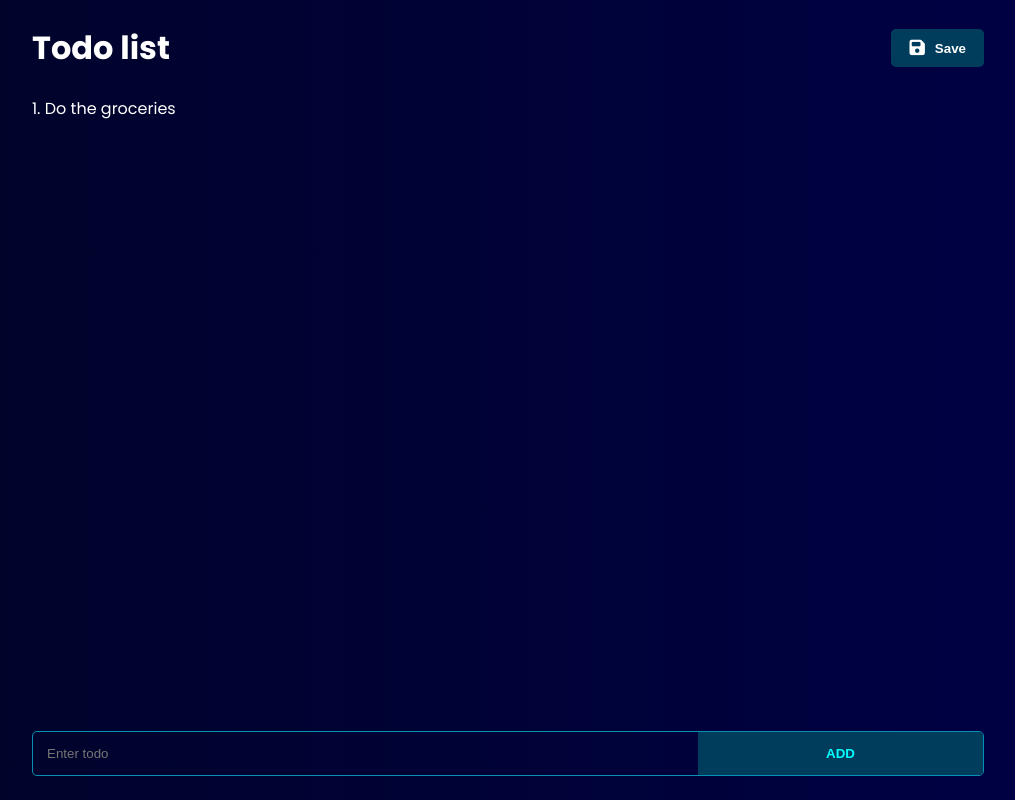
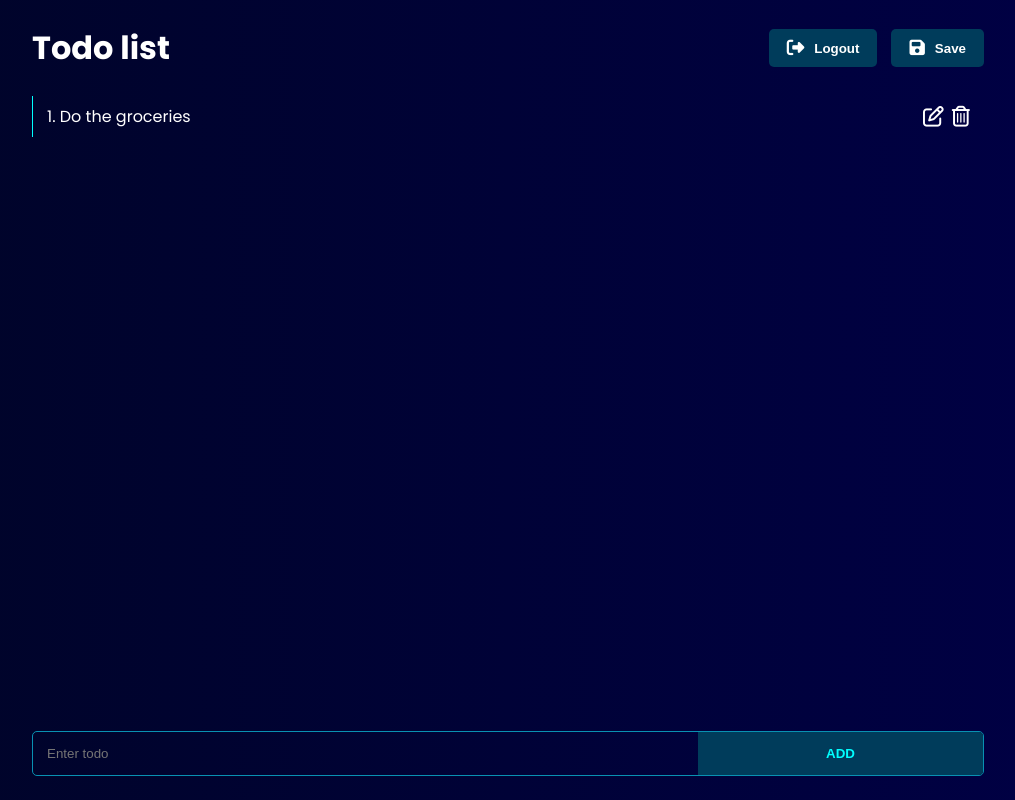
Before and after one commit to IsaqueFranklin/Svelte-todo-list, a SvelteKit app: page /dashboard in a window 1280 px wide. Shown: the whole page, without its empty margins (132-1147 px from the left). Built offline with nearby package versions, Linux system fonts and the light colour scheme.

Commit message:
main functionalities done

```diff
--- a/src/routes/dashboard/+page.svelte
+++ b/src/routes/dashboard/+page.svelte
@@ -1,7 +1,7 @@
 <script>
     let todoList = ['Do the groceries'];
     let currTodo = "";
-    let error = true;
+    let error = false;
 
     function addTodo(){
         error = false;
@@ -9,25 +9,61 @@
             error = true;
         }
 
-        todoList.push(currTodo);
+        todoList = [...todoList, currTodo];
+        currTodo = "";
     }
+
+    function editTodo(index) {
+        let newTodoList = [...todoList].filter((val, i) => {
+            return i != index;
+        });
+
+        currTodo = todoList[index];
+        todoList = newTodoList;
+    }
+
+    function removeTodo(index) {
+        let newTodoList = [...todoList].filter((val, i) => {
+            return i != index;
+        });
+
+        todoList = newTodoList;
+    }
+
 </script>
 
 <div class="mainContainer">
     <div class="headerContainer">
         <h1>Todo list</h1>
-        <button><i class="fa-solid fa-floppy-disk"></i><p>Save</p></button>
+        <div class="headerBtns">
+            <button><i class="fa-solid fa-right-from-bracket"></i><p>Logout</p></button>
+            <button><i class="fa-solid fa-floppy-disk"></i><p>Save</p></button>
+        </div>
     </div>
     <main>
+        {#if todoList.length === 0}
+            <p>
+                You have nothing to do!
+            </p>
+        {/if}
         {#each todoList as todo, index}
             <div class="todo">
-                {index+1}. {todo}
+                <p>
+                    {index+1}. {todo}
+                </p>
+                <div class="actions">
+                    <i on:click={() => editTodo(index)}
+                        on:keydown={() => {}}
+                    class="fa-regular fa-pen-to-square"></i>
+                    <i  on:click={() => removeTodo(index)}
+                        on:keydown={() => {}} class="fa-regular fa-trash-can"></i>
+                </div>
             </div>
         {/each}
     </main>
-    <div class={"enterTodo " + "errorBorder"}>
+    <div class={"enterTodo " + (error ? "errorBorder" : "")}>
         <input bind:value={currTodo} type="text" placeholder="Enter todo" />
-        <button>ADD</button>
+        <button on:click={addTodo}>ADD</button>
     </div>
 </div>
 
@@ -62,6 +98,12 @@
         cursor: pointer;
     }
 
+    .headerBtns {
+        display: flex;
+        align-items: center;
+        gap: 14px;
+    }
+
     .headerContainer button i {
         font-size: 1.1rem;
     }
@@ -77,6 +119,29 @@
         flex: 1;
     }
 
+    .todo {
+        border-left: 1px solid cyan;
+        padding: 8px 14px;
+        display: flex;
+        align-items: center;
+        justify-content: space-between;
+    }
+
+    .actions {
+        display: flex;
+        align-items: center;
+        gap: 8px;
+        font-size: 1.3rem;
+    }
+
+    .actions i {
+        cursor: pointer;
+    }
+
+    .actions i:hover {
+        color: coral;
+    }
+
     .enterTodo {
         display: flex;
         align-items: stretch;
@@ -85,7 +150,7 @@
         overflow: hidden;
     }
 
-    .errorBoder {
+    .errorBorder {
         border-color: coral !important;
     }
 
```
